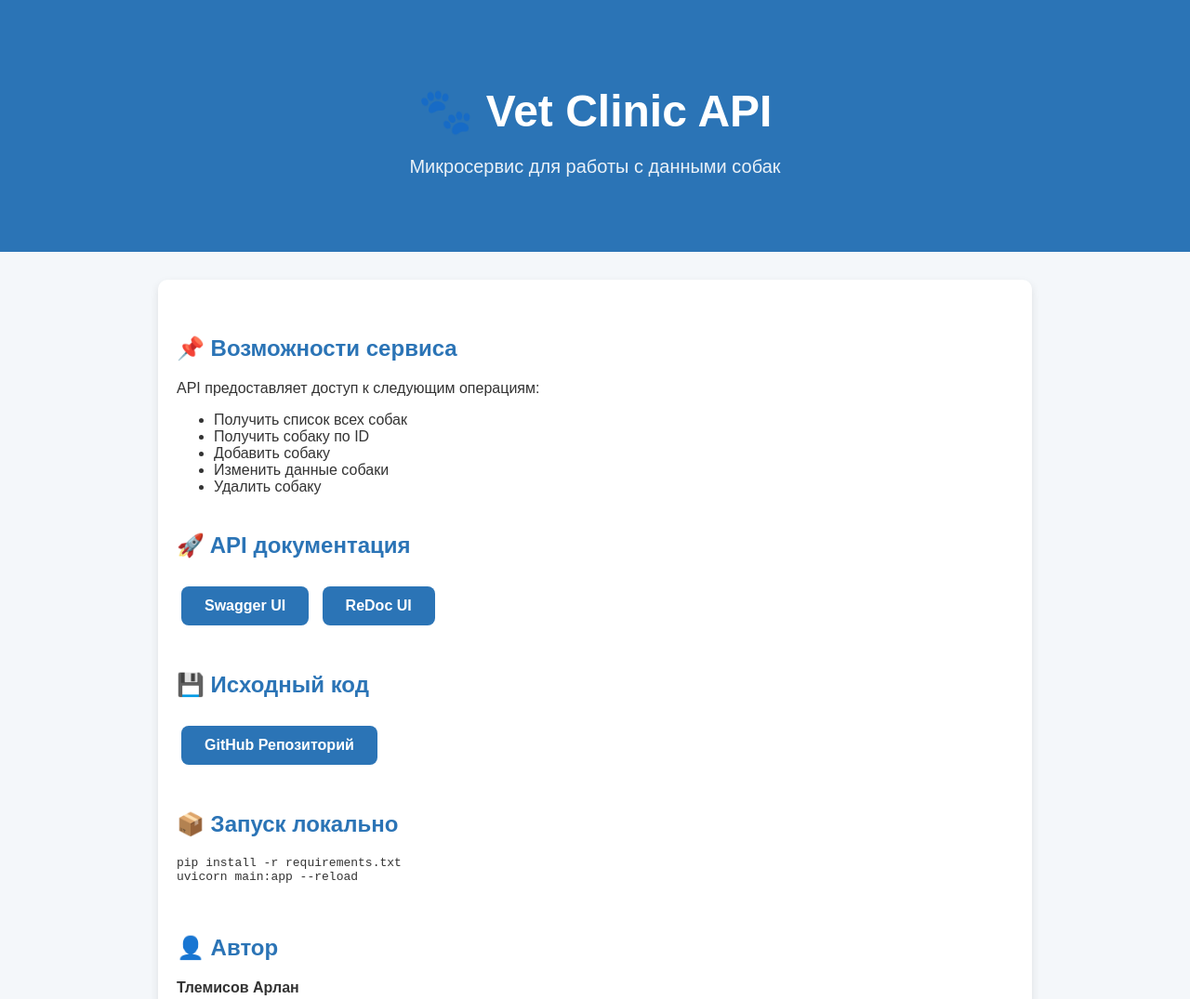
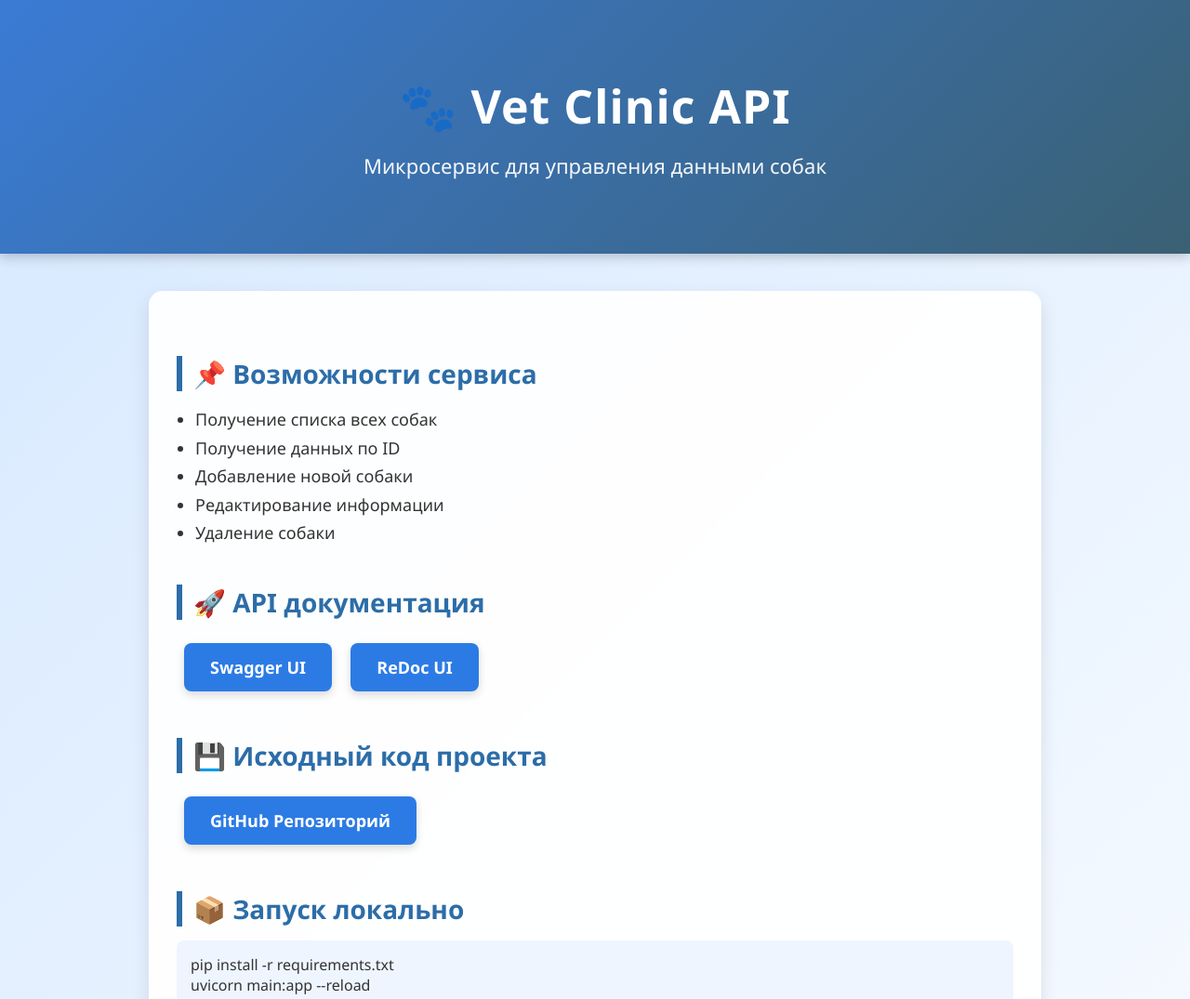
Before and after one commit to velverose/vet-clinic, a plain HTML site: page index.html in a window 1280 px wide. Shown: the top 1075 px of the page at 93% size. Drawn offline with Linux system fonts and the light colour scheme.

Commit message:
Update index.html

```diff
--- a/index.html
+++ b/index.html
@@ -6,101 +6,138 @@
     <title>Vet Clinic API</title>
 
     <style>
+        * {
+            margin: 0;
+            padding: 0;
+            box-sizing: border-box;
+            font-family: "Segoe UI", Arial, sans-serif;
+        }
+
         body {
-            font-family: Arial, sans-serif;
-            margin: 0;
-            background: #f4f7fa;
+            background: linear-gradient(135deg, #d6e8ff, #f7fbff);
             color: #333;
         }
 
+        /* HEADER */
         header {
-            padding: 60px 20px;
+            padding: 80px 20px;
             text-align: center;
-            background: #2b74b6;
+            background: linear-gradient(135deg, #3a7bd5, #3a6073);
             color: white;
+            box-shadow: 0 4px 12px rgba(0, 0, 0, 0.2);
         }
 
         header h1 {
-            font-size: 48px;
-            margin-bottom: 10px;
+            font-size: 50px;
+            font-weight: 800;
+            margin-bottom: 15px;
+            letter-spacing: 1px;
         }
 
         header p {
-            font-size: 20px;
-            opacity: 0.9;
+            font-size: 22px;
+            opacity: 0.95;
         }
 
+        /* MAIN CONTAINER */
         .container {
-            max-width: 900px;
-            padding: 20px;
-            margin: 30px auto;
-            background: white;
-            border-radius: 10px;
-            box-shadow: 0 4px 10px rgba(0,0,0,0.1);
+            max-width: 960px;
+            margin: 40px auto;
+            padding: 30px;
+            background: #ffffffee;
+            backdrop-filter: blur(4px);
+            border-radius: 15px;
+            box-shadow: 0 8px 20px rgba(0,0,0,0.1);
+            animation: fadeIn 0.8s ease;
         }
 
+        /* HEADINGS */
         h2 {
             margin-top: 40px;
-            color: #2b74b6;
+            margin-bottom: 15px;
+            color: #2c6da8;
+            font-size: 28px;
+            border-left: 6px solid #2c6da8;
+            padding-left: 12px;
         }
 
+        ul {
+            margin: 15px 0 20px 20px;
+            line-height: 1.7;
+            font-size: 18px;
+        }
+
+        /* BUTTONS */
         .button {
             display: inline-block;
-            margin: 10px 5px;
-            padding: 12px 25px;
-            background: #2b74b6;
+            margin: 10px 8px;
+            padding: 14px 28px;
+            background: #2c7be5;
             color: white;
             border-radius: 8px;
             text-decoration: none;
             font-weight: bold;
+            font-size: 18px;
+            transition: 0.25s;
+            box-shadow: 0 4px 10px rgba(0,0,0,0.15);
         }
 
         .button:hover {
-            background: #1f5a8c;
+            background: #1558a9;
+            transform: translateY(-3px);
+            box-shadow: 0 6px 14px rgba(0,0,0,0.2);
         }
 
+        /* FOOTER */
         footer {
             margin-top: 50px;
+            padding: 15px;
             text-align: center;
-            padding: 20px;
-            color: #666;
+            color: #555;
+            font-size: 15px;
+        }
+
+        /* Animation */
+        @keyframes fadeIn {
+            from { opacity: 0; transform: translateY(15px); }
+            to   { opacity: 1; transform: translateY(0); }
         }
     </style>
 </head>
+
 <body>
 
 <header>
     <h1>🐾 Vet Clinic API</h1>
-    <p>Микросервис для работы с данными собак</p>
+    <p>Микросервис для управления данными собак</p>
 </header>
 
 <div class="container">
 
     <h2>📌 Возможности сервиса</h2>
-    <p>API предоставляет доступ к следующим операциям:</p>
     <ul>
-        <li>Получить список всех собак</li>
-        <li>Получить собаку по ID</li>
-        <li>Добавить собаку</li>
-        <li>Изменить данные собаки</li>
-        <li>Удалить собаку</li>
+        <li>Получение списка всех собак</li>
+        <li>Получение данных по ID</li>
+        <li>Добавление новой собаки</li>
+        <li>Редактирование информации</li>
+        <li>Удаление собаки</li>
     </ul>
 
     <h2>🚀 API документация</h2>
     <a class="button" href="https://ВАШ-SERVICE.onrender.com/docs">Swagger UI</a>
     <a class="button" href="https://ВАШ-SERVICE.onrender.com/redoc">ReDoc UI</a>
 
-    <h2>💾 Исходный код</h2>
+    <h2>💾 Исходный код проекта</h2>
     <a class="button" href="https://github.com/ВАШ-ЛОГИН/vet-clinic-api">GitHub Репозиторий</a>
 
     <h2>📦 Запуск локально</h2>
-    <pre>
+    <pre style="font-size:16px; background:#eef5ff; padding:15px; border-radius:8px; overflow-x:auto;">
 pip install -r requirements.txt
 uvicorn main:app --reload
     </pre>
 
     <h2>👤 Автор</h2>
-    <p><b>Тлемисов Арлан</b></p>
+    <p style="font-size:20px; font-weight:600;">Арлан Тлемисов</p>
 
 </div>
 
```
